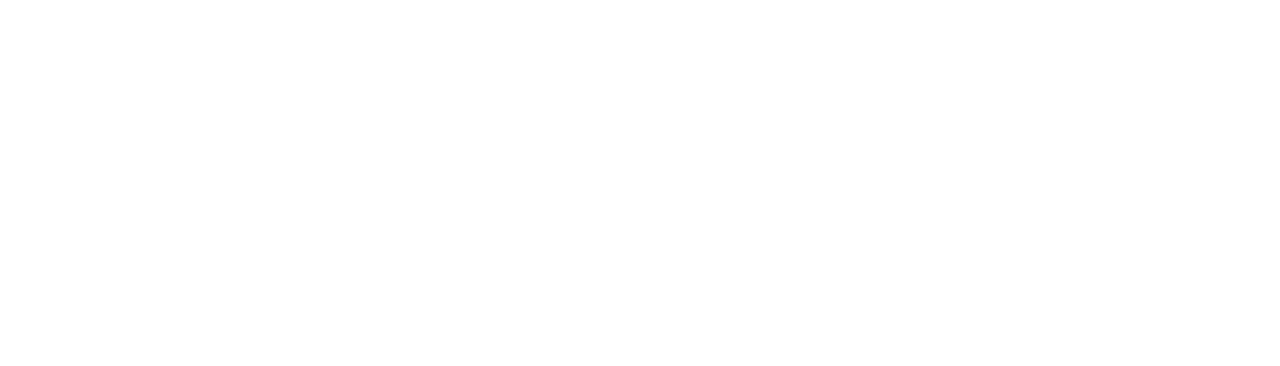
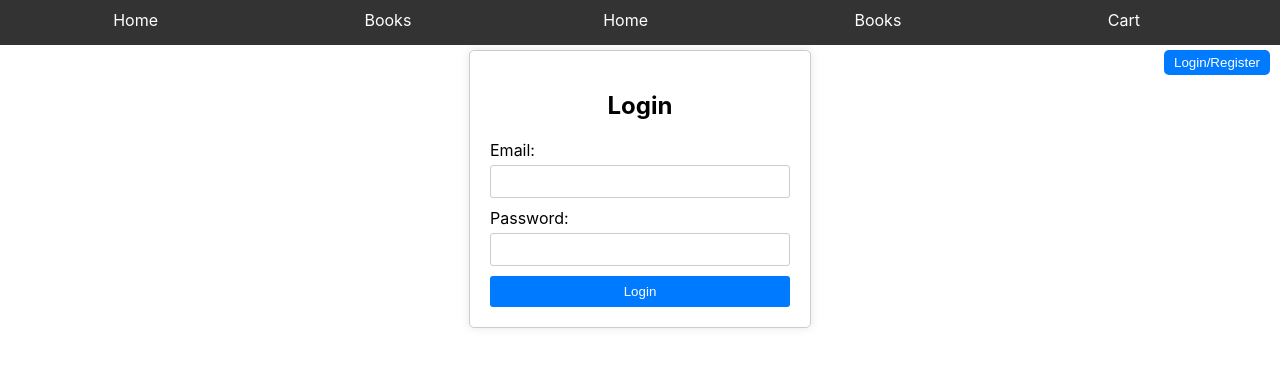
Before and after one commit to Kashawn-Brown/Bookstore, a React (Create React App) app in the folder frontend/bookstore-frontend/: page /login in a window 1280 px wide. Before the commit this address had no page. Shown: the top 366 px of the page. Built offline with nearby package versions, Linux system fonts and the light colour scheme.

Commit message:
Login
Added Login/Register button and page

```diff
--- a/frontend/bookstore-frontend/src/App.jsx
+++ b/frontend/bookstore-frontend/src/App.jsx
@@ -10,12 +10,18 @@
 import Checkout from './Components/Checkout';
 import Orders from './Components/Orders';
 
+
+import Navigation from './Components/Navigation';
+import Login from './Components/Login';
+
 function App() {
   return (
     <Router>
       <div>
+      <Navigation />
       <Routes>
         <Route exact path="/" element={<Home/>} />
+        <Route path="/login" element={<Login/>} />
         <Route path="/books" element={<Books/>} />
         <Route path="/cart" element={<Cart/>} />
         <Route path="/checkout" element={<Checkout/>} />
--- /dev/null
+++ b/frontend/bookstore-frontend/src/Components/Login.jsx
@@ -0,0 +1,65 @@
+
+import React, { useState } from 'react';
+import axios from 'axios';
+
+import Navigation from './Navigation';
+
+import '../style/Login.css';
+
+function Login() {
+  const [username, setUsername] = useState('');
+  const [password, setPassword] = useState('');
+
+  const handleSubmit = async (e) => {
+    e.preventDefault();
+    try {
+      const response = await axios.post('http://localhost:5000/api/login', {
+        username,
+        password,
+      });
+      console.log(response.data);
+      // Handle successful login (e.g., store token in localStorage)
+    } catch (error) {
+      console.error('Login error:', error);
+      // Handle login error (e.g., display error message)
+    }
+  };
+
+//   return (
+//     <div className="login-form">
+//         <Navigation />
+//       <h2>Login</h2>
+//       <form onSubmit={handleSubmit}>
+//         <label>
+//           Username:
+//           <input type="text" value={username} onChange={(e) => setUsername(e.target.value)} />
+//         </label>
+//         <br />
+//         <label>
+//           Password:
+//           <input type="password" value={password} onChange={(e) => setPassword(e.target.value)} />
+//         </label>
+//         <br />
+//         <button type="submit">Login</button>
+//       </form>
+//     </div>
+//   );
+
+  return (
+    <div className="login-form">
+        <Navigation />
+      <h2>Login</h2>
+      <form>
+        <label htmlFor="email">Email:</label>
+        <input type="email" id="email" name="email" required />
+        <label htmlFor="password">Password:</label>
+        <input type="password" id="password" name="password" required />
+        <button type="submit">Login</button>
+      </form>
+    </div>
+  );
+
+
+}
+
+export default Login;
--- /dev/null
+++ b/frontend/bookstore-frontend/src/Components/LoginButton.jsx
@@ -0,0 +1,14 @@
+import React from 'react';
+import { Link } from 'react-router-dom';
+
+import '../style/LoginButton.css';
+
+function LoginButton() {
+  return (
+    <div className="login-button">
+      <Link to="/login"> <button>Login/Register</button> </Link>
+    </div>
+  );
+}
+
+export default LoginButton;
--- a/frontend/bookstore-frontend/src/Components/Navigation.jsx
+++ b/frontend/bookstore-frontend/src/Components/Navigation.jsx
@@ -1,8 +1,10 @@
 import { Link } from 'react-router-dom';
-  import React from 'react';
+import React from 'react';
+
+import LoginButton from './LoginButton';
 
 
-  import '../style/Nav.css';
+import '../style/Nav.css';
 
 
 function Navigation() {
@@ -15,6 +17,7 @@
             <li><Link to="/checkout" className="nav-link">Checkout</Link></li>
             <li><Link to="/orders" className="nav-link">Orders</Link></li>
           </ul>
+          <LoginButton />
     </nav>
   );
 }
--- /dev/null
+++ b/frontend/bookstore-frontend/src/style/Login.css
@@ -0,0 +1,43 @@
+
+.login-form {
+    width: 300px;
+    margin: 0 auto;
+    padding: 20px;
+    border: 1px solid #ccc;
+    border-radius: 5px;
+    box-shadow: 0 0 10px rgba(0, 0, 0, 0.1);
+  }
+
+  .login-form h2 {
+    text-align: center;
+    margin-bottom: 20px;
+  }
+
+  .login-form form {
+    display: flex;
+    flex-direction: column;
+  }
+
+  .login-form label {
+    margin-bottom: 5px;
+  }
+
+  .login-form input {
+    padding: 8px;
+    margin-bottom: 10px;
+    border: 1px solid #ccc;
+    border-radius: 3px;
+  }
+
+  .login-form button {
+    padding: 8px 15px;
+    background-color: #007bff;
+    color: white;
+    border: none;
+    border-radius: 3px;
+    cursor: pointer;
+  }
+
+  .login-form button:hover {
+    background-color: #0056b3;
+  }
--- /dev/null
+++ b/frontend/bookstore-frontend/src/style/LoginButton.css
@@ -0,0 +1,18 @@
+.login-button {
+    position: absolute;
+    top: 50px; /* Adjust this value to fit your navbar height */
+    right: 30px;
+  }
+
+  .login-button button {
+    padding: 5px 10px;
+    background-color: #007bff;
+    color: white;
+    border: none;
+    border-radius: 5px;
+    cursor: pointer;
+  }
+
+  .login-button button:hover {
+    background-color: #0056b3;
+  }
--- a/frontend/bookstore-frontend/src/style/Nav.css
+++ b/frontend/bookstore-frontend/src/style/Nav.css
@@ -11,6 +11,7 @@
     top: 0;
     width: 100%;
     z-index: 1000; /* Ensure it's above other elements */
+    height: 25px;
   }
 
   .nav-links {
```
Also changed, not shown: frontend/bookstore-frontend/src/Components/Register.jsx (added).
